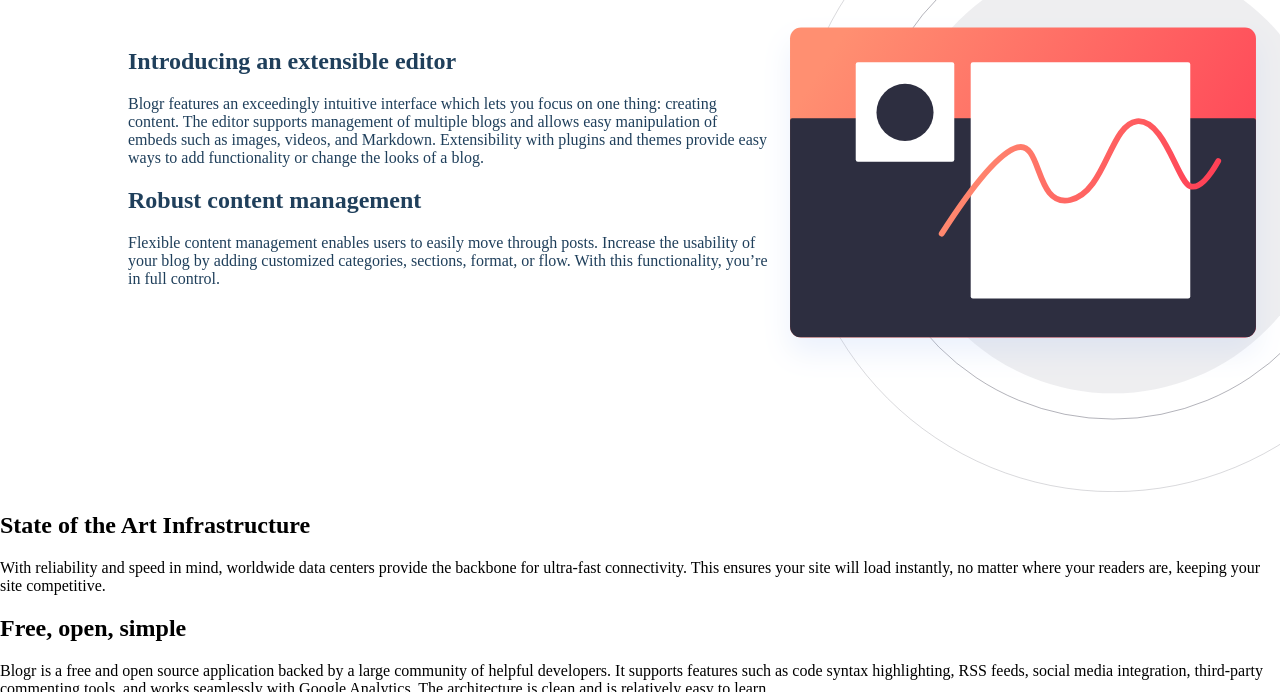
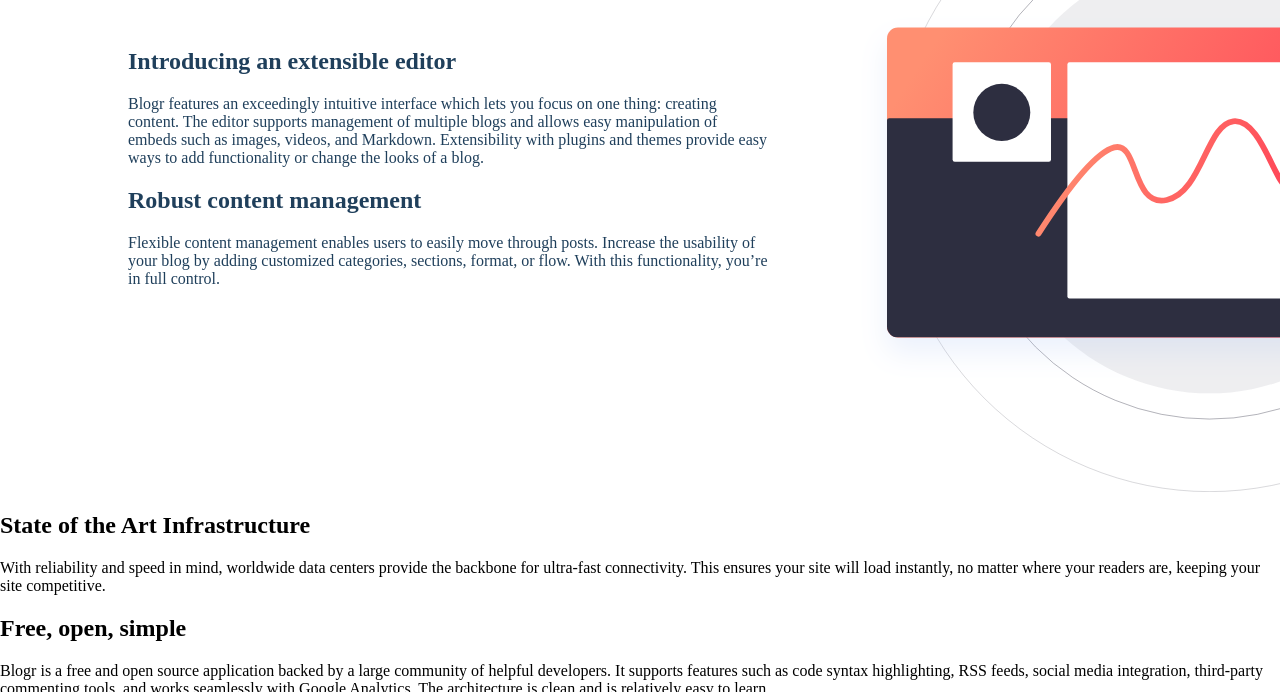
Before and after one commit to matheuskid/blogr-landing-page, a plain HTML site: page index.html in a window 1280 px wide. Shown: the part 660-1352 px from the top of the page. Drawn offline with Linux system fonts and the light colour scheme; a web font is replaced by a local one.

Commit message:
fix the bg img in article-1

```diff
--- a/style.css
+++ b/style.css
@@ -197,7 +197,7 @@ nav {
   color: hsl(208, 49%, 24%);
   background-image: url("./images/illustration-editor-desktop.svg");
   background-repeat: no-repeat;
-  background-position: 125%;
+  background-position: 67vw;
   background-size: contain;
   height: 40em;
 }
```
